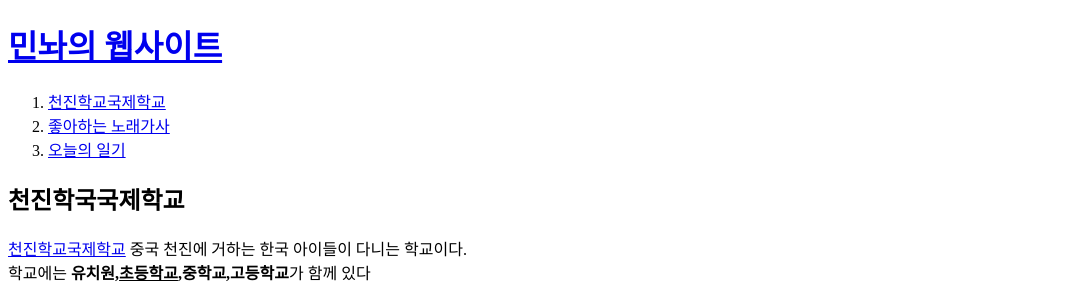
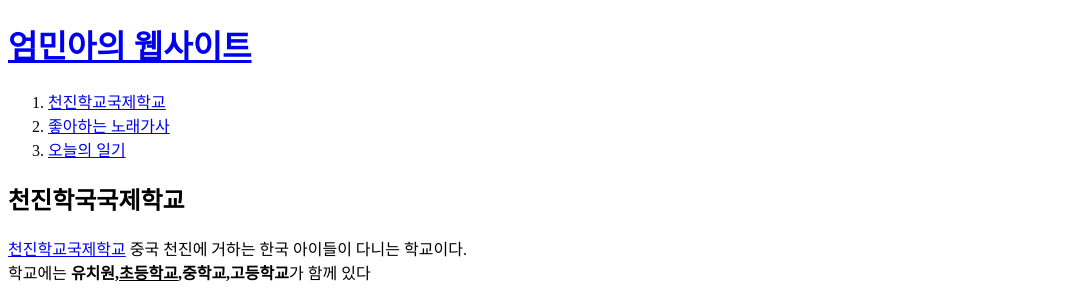
Before and after one commit to kyungoum/kyungoum, a plain HTML site: page index.html in a window 1280 px wide. Shown: the top 297 px of the page, without its empty margins (0-1071 px from the left). Drawn offline with Linux system fonts and the light colour scheme.

Commit message:
Update index.html

```diff
--- a/index.html
+++ b/index.html
@@ -5,7 +5,7 @@
         <meta charset="utf-8">
 </head>
 <body>
-    <h1><a href="index.html">민놔의 웹사이트</a></h1>
+    <h1><a href="index.html">엄민아의 웹사이트</a></h1>
 
     <ol>
         <li><a href="1.html">천진학교국제학교</a></li>
```
